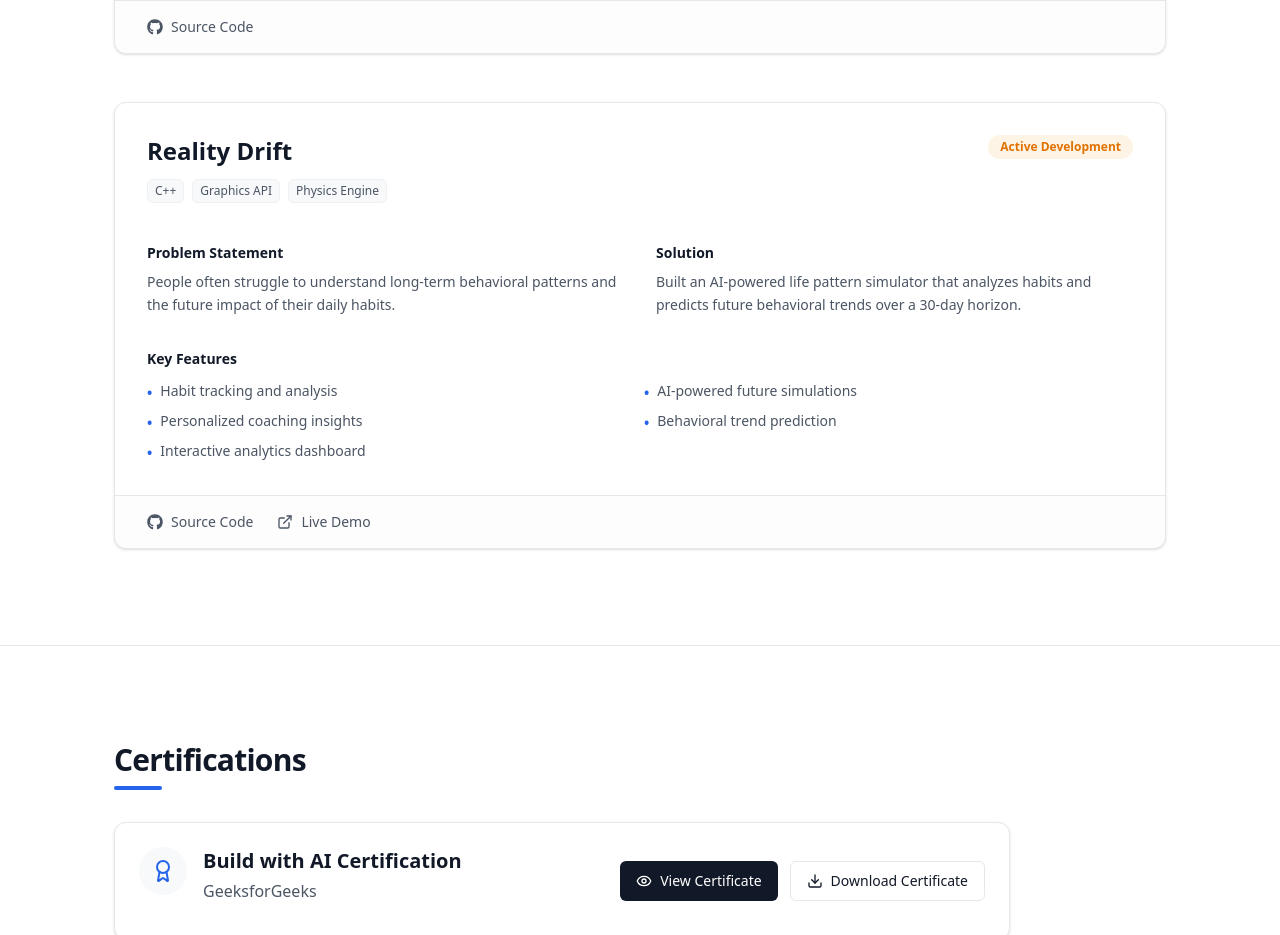
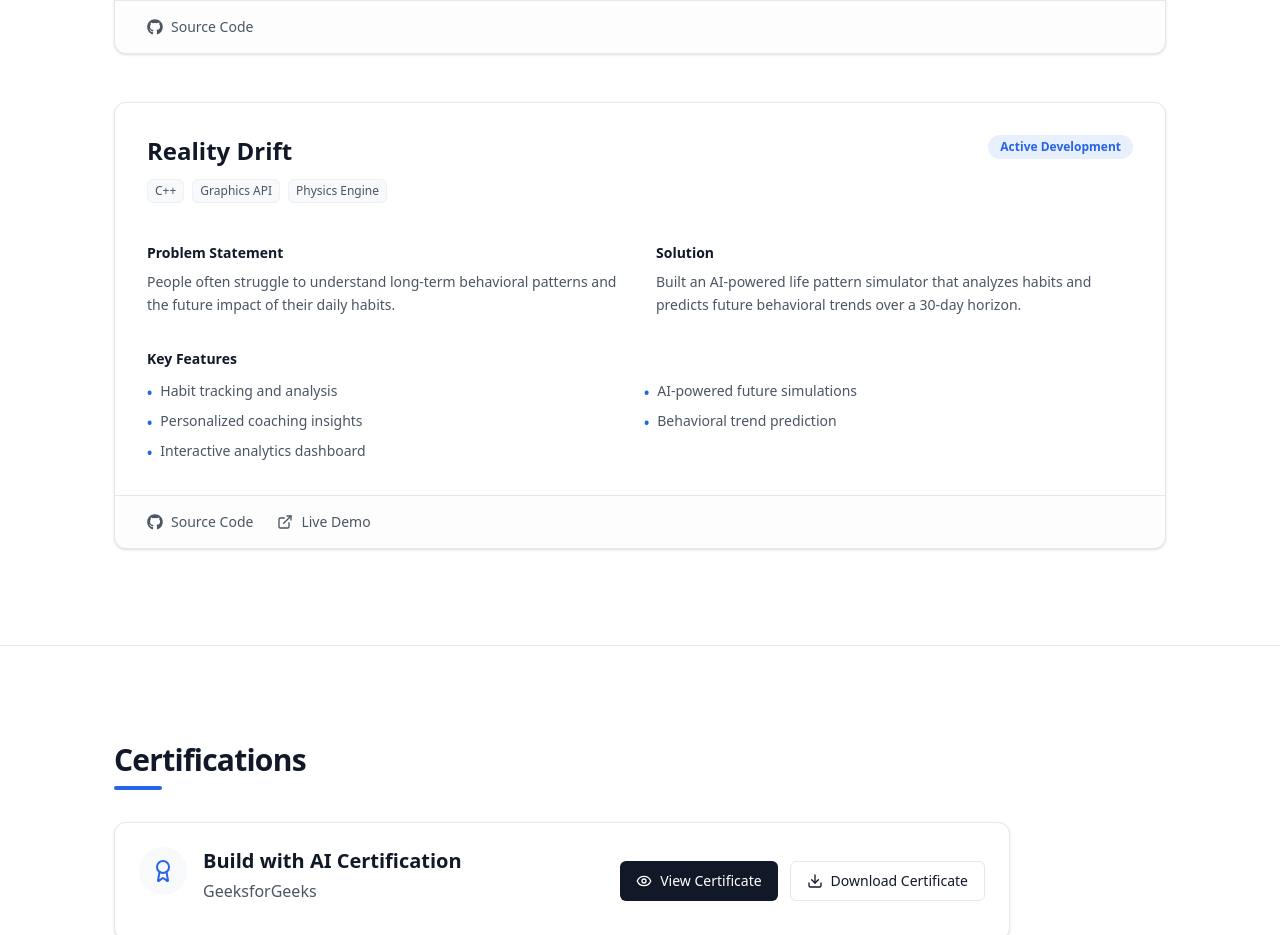
Before and after one commit to sohan1611/Portfolio, a Next.js app: page / in a window 1280 px wide. Shown: the part 3960-4895 px from the top of the page. Built offline with nearby package versions, Linux system fonts and the light colour scheme; no server answers.

Commit message:
Apply yellow badge only to In Progress status

```diff
--- a/src/components/sections/Projects.tsx
+++ b/src/components/sections/Projects.tsx
@@ -35,7 +35,11 @@
                       ))}
                     </div>
                   </div>
-                  <span className="inline-flex items-center rounded-full bg-amber-500/10 px-3 py-1 text-xs font-semibold text-amber-600 dark:text-amber-400 whitespace-nowrap">
+                  <span className={`inline-flex items-center rounded-full px-3 py-1 text-xs font-semibold whitespace-nowrap ${
+                    project.status === "In Progress"
+                      ? "bg-amber-500/10 text-amber-600 dark:text-amber-400"
+                      : "bg-primary/10 text-primary"
+                  }`}>
                     {project.status}
                   </span>
                 </div>
```
